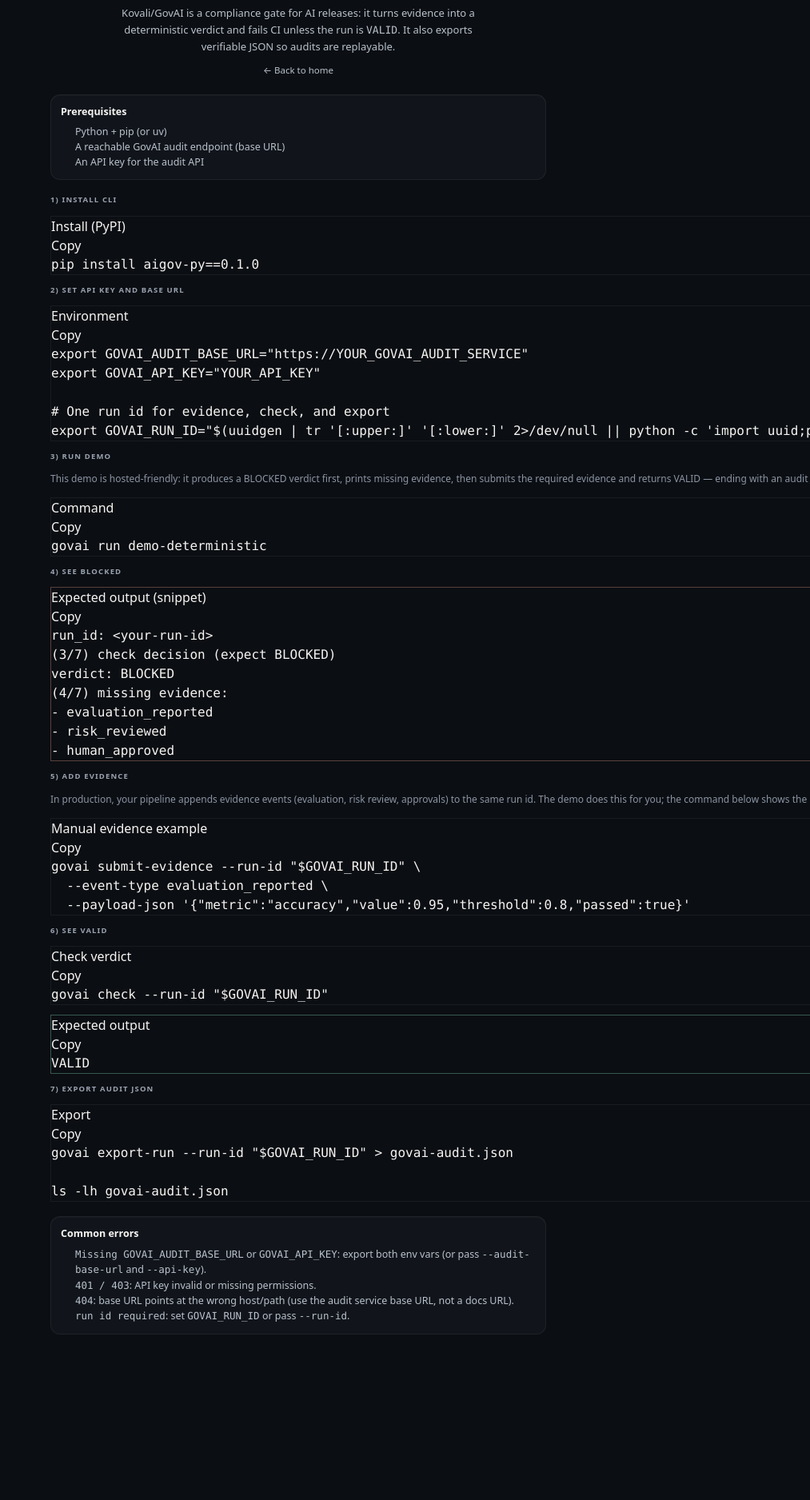
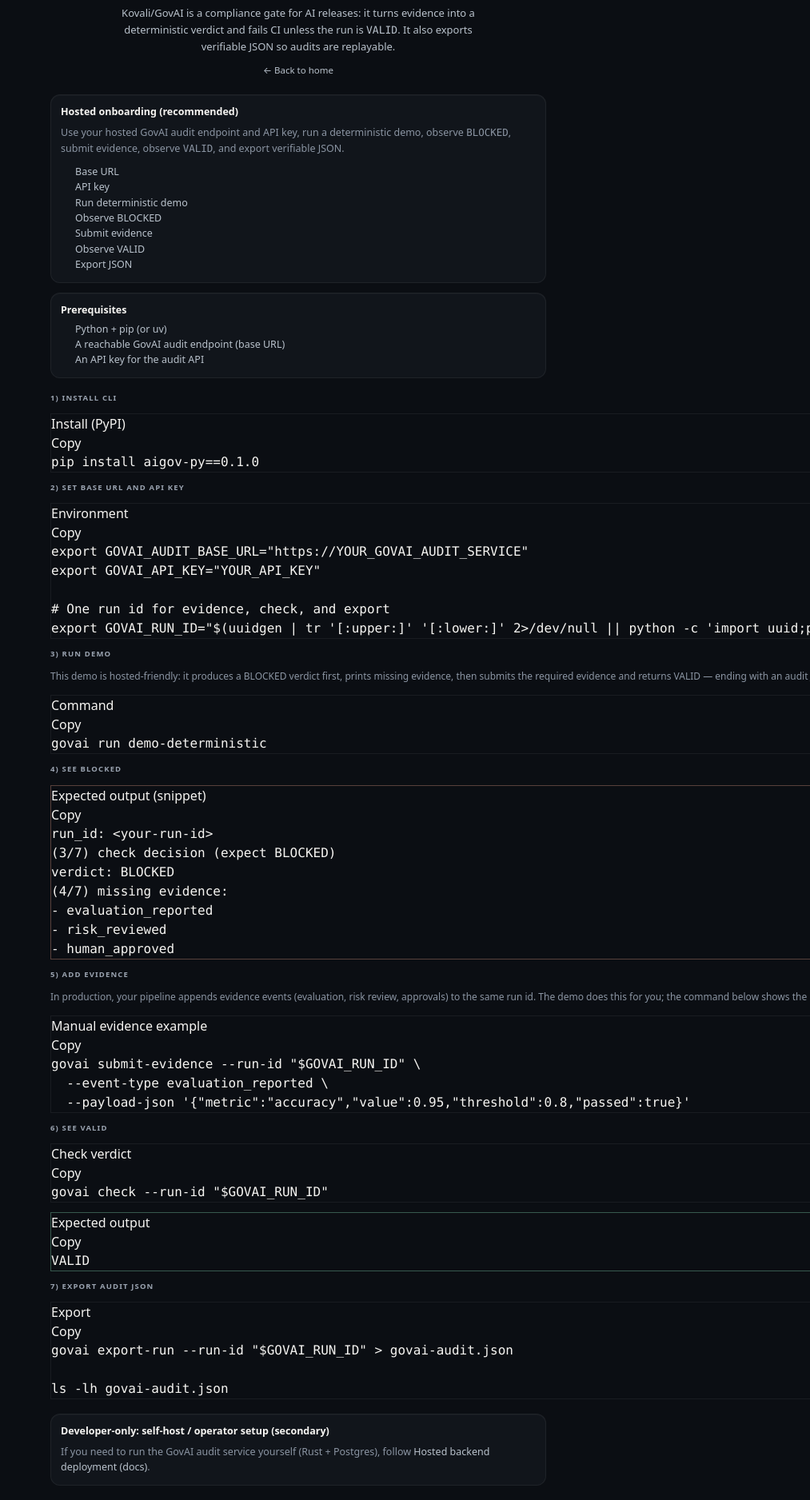
Before and after one commit to MonikaDvorackova/aigov-compliance-engine, a Next.js app in the folder dashboard/: page /onboarding in a window 1280 px wide. Shown: the part 128-2004 px from the top of the page at 80% size, without its empty margins (267-1280 px from the left). Before the commit the page ends 1825 px from the top, so only its background shows below. Built offline with nearby package versions, Linux system fonts and the light colour scheme.

Commit message:
feat: make hosted onboarding primary

```diff
--- a/dashboard/app/onboarding/page.tsx
+++ b/dashboard/app/onboarding/page.tsx
@@ -8,6 +8,8 @@
 import { primaryCardDescription } from "../_ui/console/surfaces";
 
 const PYPI_VERSION = "0.1.0";
+const DOCS_HOSTED_BACKEND_DEPLOYMENT =
+  "https://github.com/MonikaDvorackova/aigov-compliance-engine/blob/main/docs/hosted-backend-deployment.md";
 
 export default function OnboardingPage() {
   return (
@@ -59,6 +61,43 @@
             boxShadow: "0 1px 0 rgba(255,255,255,0.03) inset",
           }}
         >
+          <div style={{ fontSize: 12.5, fontWeight: 650, color: "var(--govai-text)", marginBottom: 6 }}>
+            Hosted onboarding (recommended)
+          </div>
+          <p style={{ ...primaryCardDescription(), margin: "0 0 10px", fontSize: 12.5, lineHeight: 1.55 }}>
+            Use your hosted GovAI audit endpoint and API key, run a deterministic demo, observe{" "}
+            <span style={{ fontFamily: "ui-monospace, SFMono-Regular, Menlo, monospace" }}>BLOCKED</span>, submit evidence,
+            observe <span style={{ fontFamily: "ui-monospace, SFMono-Regular, Menlo, monospace" }}>VALID</span>, and export
+            verifiable JSON.
+          </p>
+          <ul
+            style={{
+              margin: 0,
+              paddingLeft: 18,
+              color: "var(--govai-text-secondary)",
+              fontSize: 12.5,
+              lineHeight: 1.55,
+            }}
+          >
+            <li>Base URL</li>
+            <li>API key</li>
+            <li>Run deterministic demo</li>
+            <li>Observe BLOCKED</li>
+            <li>Submit evidence</li>
+            <li>Observe VALID</li>
+            <li>Export JSON</li>
+          </ul>
+        </Panel>
+
+        <Panel
+          style={{
+            padding: "12px 12px 12px",
+            marginTop: 12,
+            background: "var(--govai-bg-panel)",
+            border: "1px solid var(--govai-border-faint)",
+            boxShadow: "0 1px 0 rgba(255,255,255,0.03) inset",
+          }}
+        >
           <div style={{ fontSize: 12.5, fontWeight: 650, color: "var(--govai-text)", marginBottom: 6 }}>Prerequisites</div>
           <ul
             style={{
@@ -82,7 +121,7 @@
           <LandingCopyBlock label="Install (PyPI)" code={`pip install aigov-py==${PYPI_VERSION}`} />
 
           <div style={{ fontSize: 9.5, fontWeight: 650, letterSpacing: "0.12em", textTransform: "uppercase", color: "var(--govai-text-label)" }}>
-            2) Set API key and base URL
+            2) Set base URL and API key
           </div>
           <LandingCopyBlock
             label="Environment"
@@ -161,6 +200,27 @@
             boxShadow: "0 1px 0 rgba(255,255,255,0.03) inset",
           }}
         >
+          <div style={{ fontSize: 12.5, fontWeight: 650, color: "var(--govai-text)", marginBottom: 6 }}>
+            Developer-only: self-host / operator setup (secondary)
+          </div>
+          <p style={{ ...primaryCardDescription(), margin: 0, fontSize: 12.5, lineHeight: 1.55 }}>
+            If you need to run the GovAI audit service yourself (Rust + Postgres), follow{" "}
+            <a href={DOCS_HOSTED_BACKEND_DEPLOYMENT} target="_blank" rel="noreferrer" style={{ color: "var(--govai-text-secondary)" }}>
+              Hosted backend deployment (docs)
+            </a>
+            .
+          </p>
+        </Panel>
+
+        <Panel
+          style={{
+            padding: "12px 12px 12px",
+            marginTop: 18,
+            background: "var(--govai-bg-panel)",
+            border: "1px solid var(--govai-border-faint)",
+            boxShadow: "0 1px 0 rgba(255,255,255,0.03) inset",
+          }}
+        >
           <div style={{ fontSize: 12.5, fontWeight: 650, color: "var(--govai-text)", marginBottom: 6 }}>Common errors</div>
           <ul
             style={{
--- a/dashboard/app/page.tsx
+++ b/dashboard/app/page.tsx
@@ -69,12 +69,12 @@
             marginTop: 18,
           }}
         >
-          <a className="govai_btn govai_btnPrimary" href={PRIVATE_PILOT_MAILTO}>
+          <Link className="govai_btn govai_btnPrimary" href="/onboarding">
+            Start hosted onboarding
+          </Link>
+          <a className="govai_btn govai_btnGhost" href={PRIVATE_PILOT_MAILTO}>
             Request private pilot
           </a>
-          <Link className="govai_btn govai_btnGhost" href="/onboarding">
-            Onboarding quickstart
-          </Link>
           <a className="govai_btn govai_btnGhost" href="#pricing">
             View pricing
           </a>
```
Also changed, not shown: 1 other file (tests, documents, lock files or other folders).
